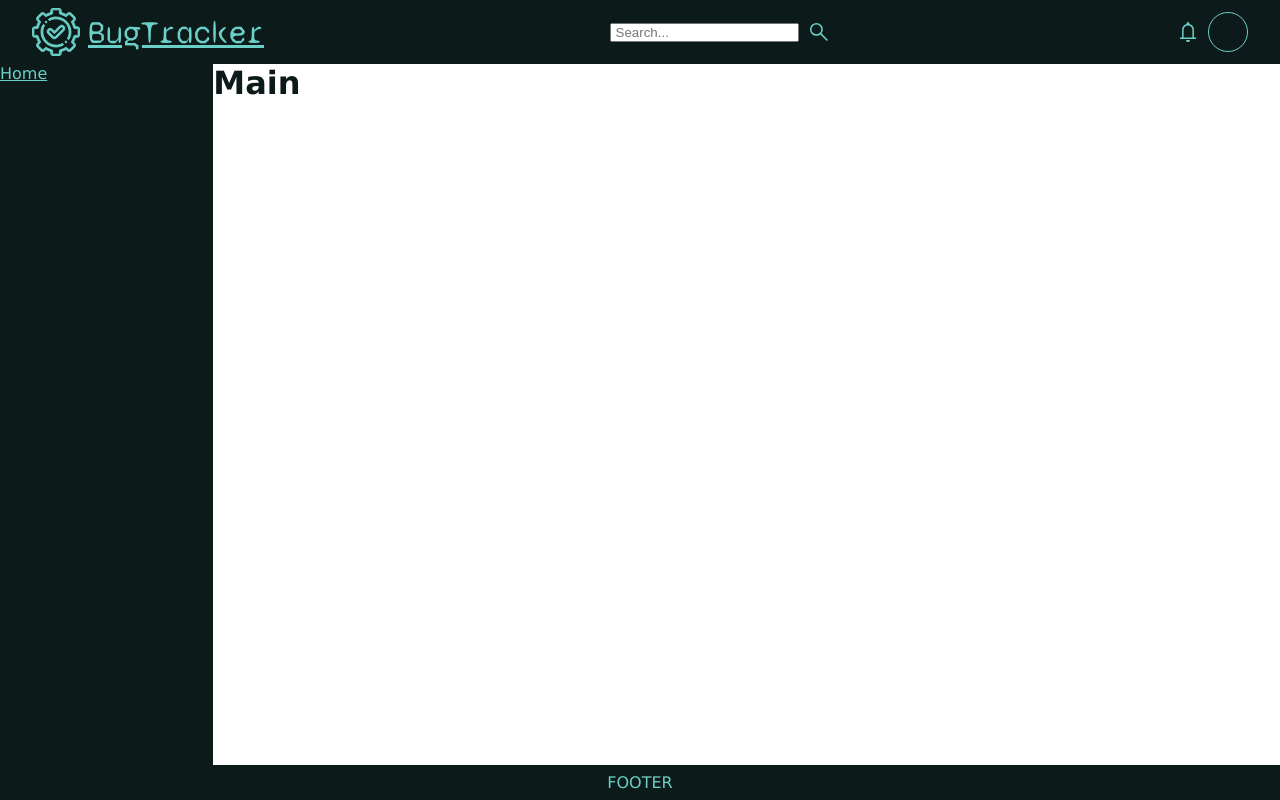
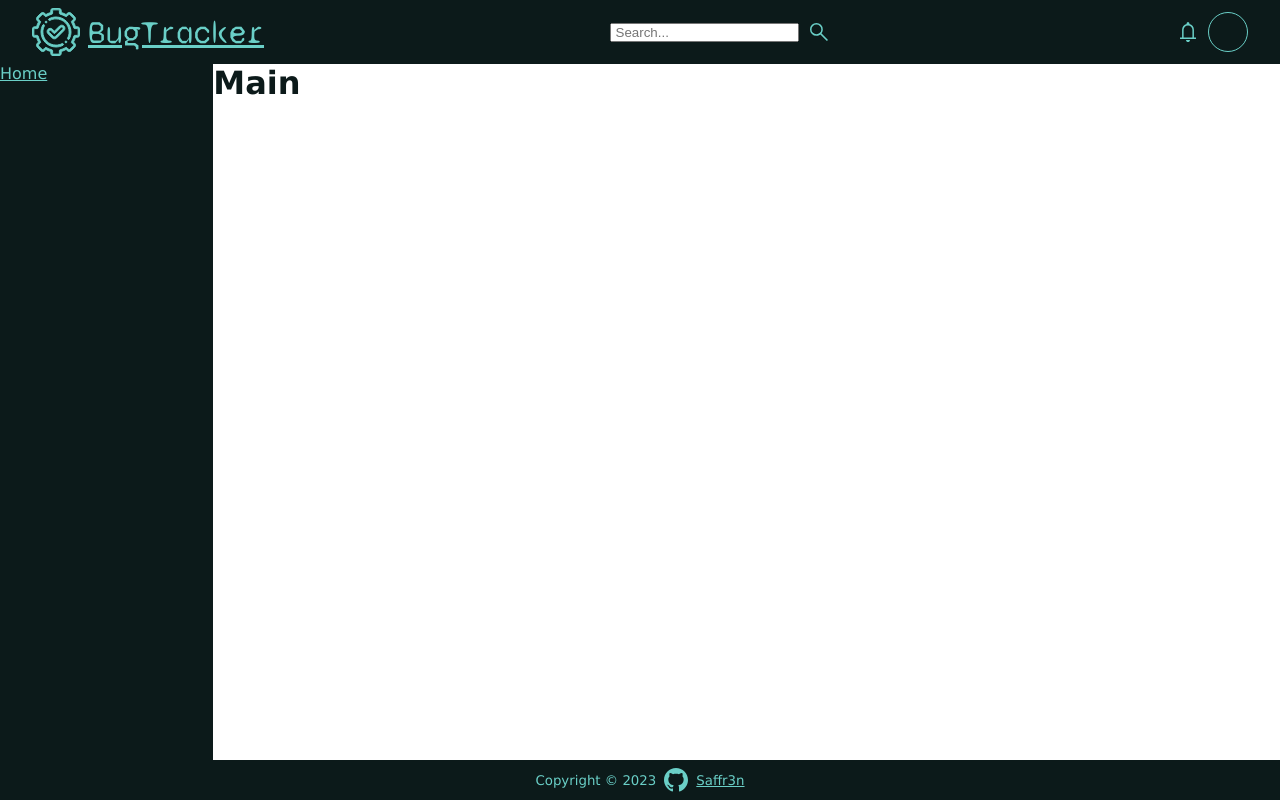
Before and after one commit to Saffr3n/bugtracker-frontend, a React app: page / in a window 1280 px wide. Built offline with nearby package versions, Linux system fonts and the light colour scheme.

Commit message:
Create and style Footer component

```diff
--- a/src/components/footer/Footer.jsx
+++ b/src/components/footer/Footer.jsx
@@ -1,6 +1,17 @@
 import React from 'react';
+import ghIcon from '../../assets/icons/github.svg';
 import './footer.scss';
 
 export default function Footer() {
-  return <footer>FOOTER</footer>;
+  return (
+    <footer>
+      <small>
+        Copyright &copy; 2023{' '}
+        <a href="https://github.com/saffr3n" target="_blank" rel="noreferrer">
+          <img src={ghIcon} alt="Open authors GitHub" />
+          Saffr3n
+        </a>
+      </small>
+    </footer>
+  );
 }
--- a/src/components/footer/footer.scss
+++ b/src/components/footer/footer.scss
@@ -1,5 +1,17 @@
 footer {
   padding: 8px 0;
-  text-align: center;
   grid-area: footer;
+  margin: 0 auto;
+
+  & small {
+    display: flex;
+    align-items: center;
+    gap: 0.5rem;
+
+    & a {
+      display: inline-flex;
+      align-items: inherit;
+      gap: inherit;
+    }
+  }
 }
```
Also changed, not shown: src/assets/icons/github.svg (added).
